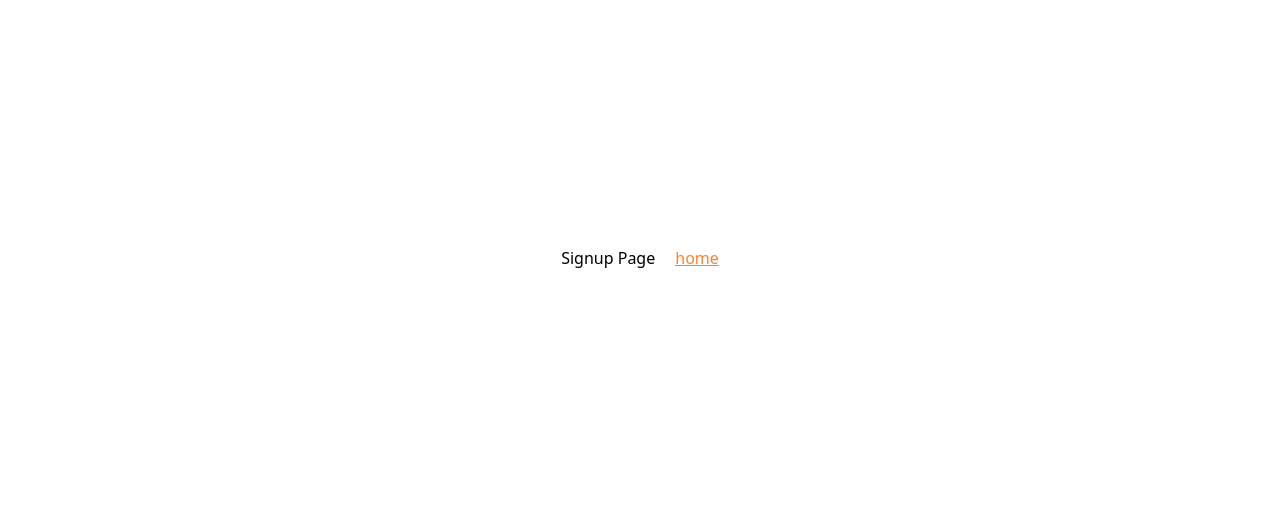
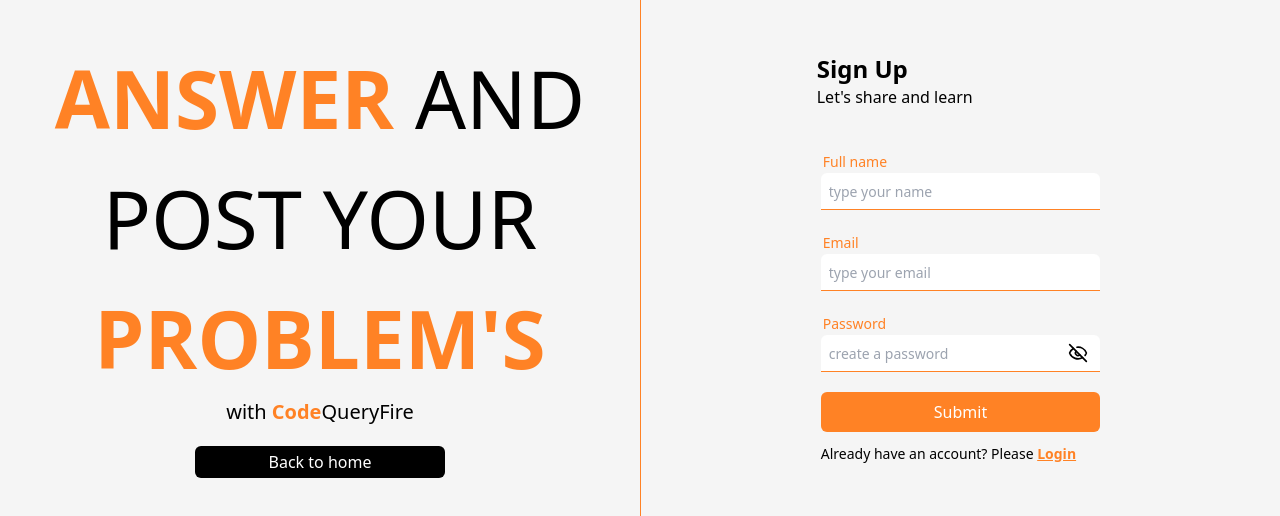
Before and after one commit to spsujoy007/CodeQueryFire, a Next.js app in the folder frontend/: page /signup in a window 1280 px wide. Shown: the part 142-658 px from the top of the page. Built offline with nearby package versions, Linux system fonts and the light colour scheme.

Commit message:
singup and login page

```diff
--- /dev/null
+++ b/frontend/src/app/(authentication)/layout.js
@@ -0,0 +1,11 @@
+import React from 'react';
+
+const layout = ({children}) => {
+    return (
+        <div className='w-full h-full'>
+            {children}
+        </div>
+    );
+};
+
+export default layout;
--- a/frontend/src/app/(authentication)/login/page.js
+++ b/frontend/src/app/(authentication)/login/page.js
@@ -1,9 +1,21 @@
 import LoginPage from '@/components/Authentication/LoginPage';
+import Link from 'next/link';
 import React from 'react';
 
 const page = () => {
     return (
-        <LoginPage></LoginPage>
+        <div className='bg-background w-full h-full flex items-center justify-center'>
+            <div className='flex items-center justify-center  w-full'>
+                <div className='w-[50%] text-center'>
+                    <h1 className='text-[80px] uppercase'><span className="text-primary font-bold">Welcome</span> back</h1>
+                    <p className='text-xl'>in <span className="text-primary font-bold">Code</span>QueryFire</p>
+                    <Link href={'/'}><button className='mt-5 bg-black text-white hover:bg-white hover:text-black duration-200 py-1 rounded-md w-[250px]'>Back to home</button></Link>
+                </div>
+                <div className='w-[50%]'>
+                    <LoginPage></LoginPage>
+                </div>
+            </div>
+        </div>
     );
 };
 
--- a/frontend/src/app/(authentication)/signup/page.js
+++ b/frontend/src/app/(authentication)/signup/page.js
@@ -1,9 +1,21 @@
 import SignupPage from '@/components/Authentication/SignupPage';
+import Link from 'next/link';
 import React from 'react';
 
 const page = () => {
     return (
-        <SignupPage></SignupPage>
+        <div className='bg-background w-full h-full flex items-center justify-center'>
+            <div className='flex items-center justify-center '>
+                <div className='w-[50%] text-center'>
+                    <h1 className='text-[80px] uppercase'><span className="text-primary font-bold">Answer</span> and post your <span className="text-primary font-bold">problem's</span></h1>
+                    <p className='text-xl'>with <span className="text-primary font-bold">Code</span>QueryFire</p>
+                    <Link href={'/'}><button className='mt-5 bg-black text-white hover:bg-white hover:text-black duration-200 py-1 rounded-md w-[250px]'>Back to home</button></Link>
+                </div>
+                <div className='w-[50%]'>
+                    <SignupPage></SignupPage>
+                </div>
+            </div>
+        </div>
     );
 };
 
--- a/frontend/src/components/Authentication/LoginPage.jsx
+++ b/frontend/src/components/Authentication/LoginPage.jsx
@@ -1,15 +1,42 @@
-import Link from 'next/link';
-import React from 'react';
+"use client"
+import Link from "next/link";
+import { useState } from "react";
+import { LuEye, LuEyeOff } from "react-icons/lu";
+const LoginPage = () => {
+    const [viewPass, setViewPass] = useState(false)
+    const inputstyle = `border-b-[1px] outline-none border-b-primary placeholder:text-gray-400 placeholder:text-sm w-full px-2 py-[6px] text-md rounded-t-md`
 
-const LoginPage = () => {
     return (
-        <div className='text-center flex justify-center items-center min-h-screen'>
-            <p>Login Page</p>
-            <p className='ml-5 underline text-primary'>
-            <Link href={'/'}>
-                home
-            </Link>
-            </p>
+        <div className='h-[100vh] mx-auto pt-5 border-primary  border-l-[1px] flex flex-col justify-center '>
+            <div className="w-[50%] mx-auto">
+            <div className="w-[90%] mx-auto">
+                <h2 className="text-2xl font-bold">Log In </h2>
+                <p>Stay updated with us</p>
+            </div>
+            <form className="space-y-5 p-5 mt-5">
+                <div>
+                    <label className="text-sm text-primary ml-[2px]" htmlFor="email">Email</label><br />
+                    <input className={inputstyle} name="email" id="email" placeholder="type your email" type="email" />
+                </div>
+                <div>
+                    <label className="text-sm text-primary ml-[2px]" htmlFor="password">Password</label><br />
+                    <div className="flex items-center">
+                        <input className={inputstyle} name="password" id="password" placeholder="create a password" type={viewPass ? "text" : 'password'} />
+                        {
+                            viewPass ?
+                            <LuEye onClick={() => setViewPass(!viewPass)} title="view password" className="text-xl -ml-8 cursor-pointer select-none" />
+                            :
+                            <LuEyeOff onClick={() => setViewPass(!viewPass)} title="view password" className="text-xl -ml-8 cursor-pointer select-none" />
+                        }
+                    </div>
+                </div>
+                <div>
+                    <input className="w-full cursor-pointer text-white bg-primary hover:bg-white hover:text-primary duration-300 py-2 rounded-md" type="submit" />
+
+                    <p className='mt-3 text-sm'>New in <span className="text-primary font-bold">Code</span>QueryFire? Please <Link href="/signup" className="text-primary underline font-bold uppercase">Join now</Link> </p>
+                </div>
+            </form>
+            </div>
         </div>
     );
 };
--- a/frontend/src/components/Authentication/SignupPage.jsx
+++ b/frontend/src/components/Authentication/SignupPage.jsx
@@ -1,15 +1,48 @@
+"use client"
 import Link from 'next/link';
-import React from 'react';
+import React, { useState } from 'react';
+import { LuEye, LuEyeOff } from 'react-icons/lu';
 
 const SignupPage = () => {
+
+    const [viewPass, setViewPass] = useState(false)
+    const inputstyle = `border-b-[1px] outline-none border-b-primary placeholder:text-gray-400 placeholder:text-sm w-full px-2 py-[6px] text-md rounded-t-md`
+
     return (
-        <div className='text-center flex justify-center items-center min-h-screen'>
-            <p>Signup Page</p>
-            <p className='ml-5 underline text-primary'>
-            <Link href={'/'}>
-                home
-            </Link>
-            </p>
+        <div className='h-[100vh] mx-auto pt-5 border-primary  border-l-[1px] flex flex-col justify-center '>
+            <div className="w-[50%] mx-auto">
+            <div className="w-[90%] mx-auto">
+                <h2 className="text-2xl font-bold">Sign Up </h2>
+                <p>Let's share and learn</p>
+            </div>
+            <form className="space-y-5 p-5 mt-5">
+                <div>
+                    <label className="text-sm text-primary ml-[2px]" htmlFor="name">Full name</label><br />
+                    <input className={inputstyle} name="name" id="name" placeholder="type your name" type="email" />
+                </div>
+                <div>
+                    <label className="text-sm text-primary ml-[2px]" htmlFor="email">Email</label><br />
+                    <input className={inputstyle} name="email" id="email" placeholder="type your email" type="email" />
+                </div>
+                <div>
+                    <label className="text-sm text-primary ml-[2px]" htmlFor="password">Password</label><br />
+                    <div className="flex items-center">
+                        <input className={inputstyle} name="password" id="password" placeholder="create a password" type={viewPass ? "text" : 'password'} />
+                        {
+                            viewPass ?
+                            <LuEye onClick={() => setViewPass(!viewPass)} title="view password" className="text-xl -ml-8 cursor-pointer select-none" />
+                            :
+                            <LuEyeOff onClick={() => setViewPass(!viewPass)} title="view password" className="text-xl -ml-8 cursor-pointer select-none" />
+                        }
+                    </div>
+                </div>
+                <div>
+                    <input className="w-full cursor-pointer text-white bg-primary hover:bg-white hover:text-primary duration-300 py-2 rounded-md" type="submit" />
+
+                    <p className='mt-3 text-sm'>Already have an account? Please <Link href="/login" className="text-primary underline font-bold">Login</Link> </p>
+                </div>
+            </form>
+            </div>
         </div>
     );
 };
--- a/frontend/src/components/Home/HomeProfile.jsx
+++ b/frontend/src/components/Home/HomeProfile.jsx
@@ -8,7 +8,7 @@ import React from 'react';
 const HomeProfile = () => {
     const pathname = usePathname();
     return (
-        <main>
+        <main className='md:pr-4'>
             {/* profile info */}
             <div>
                 <div className='flex items-center gap-3'>
```
